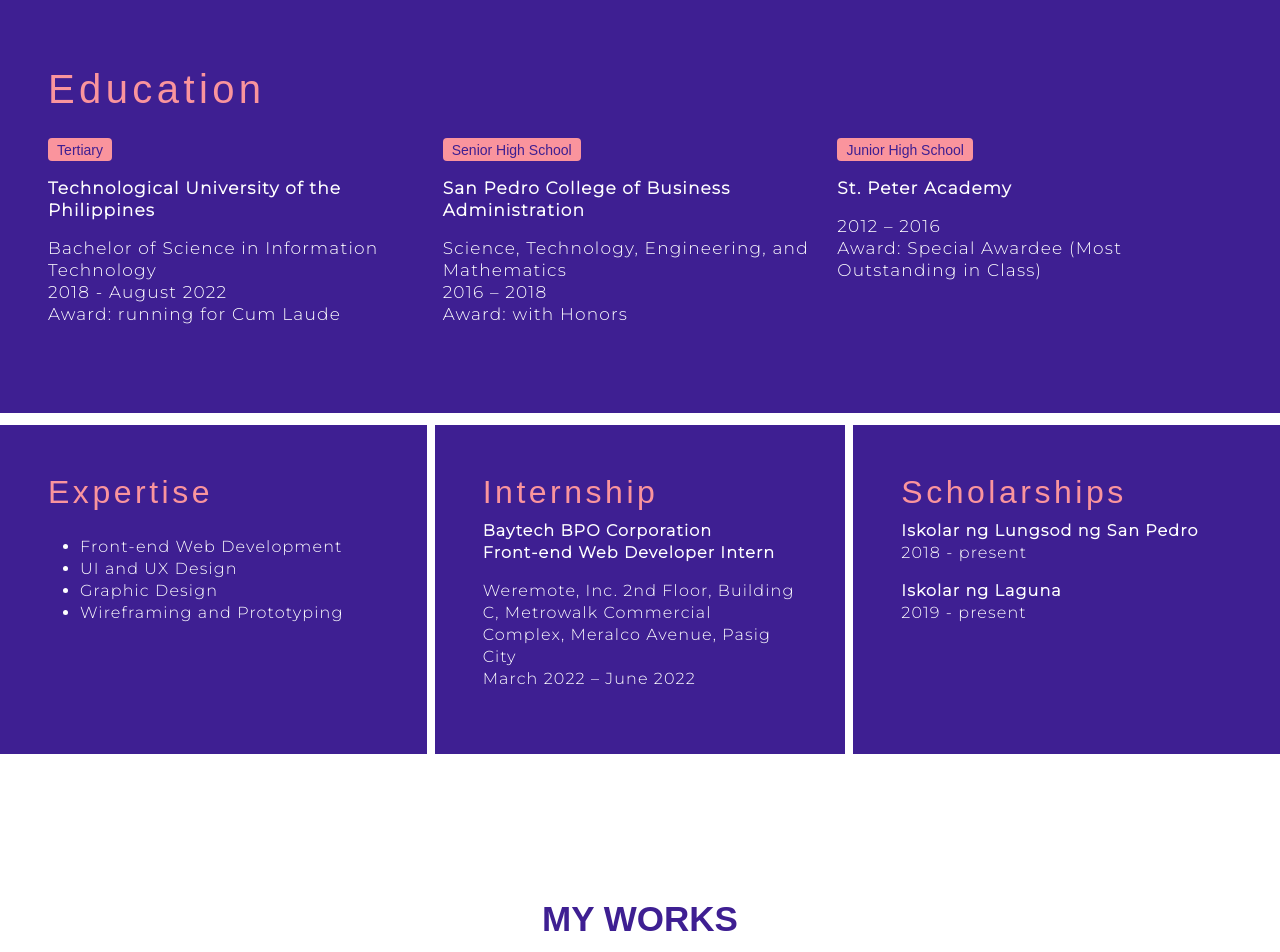
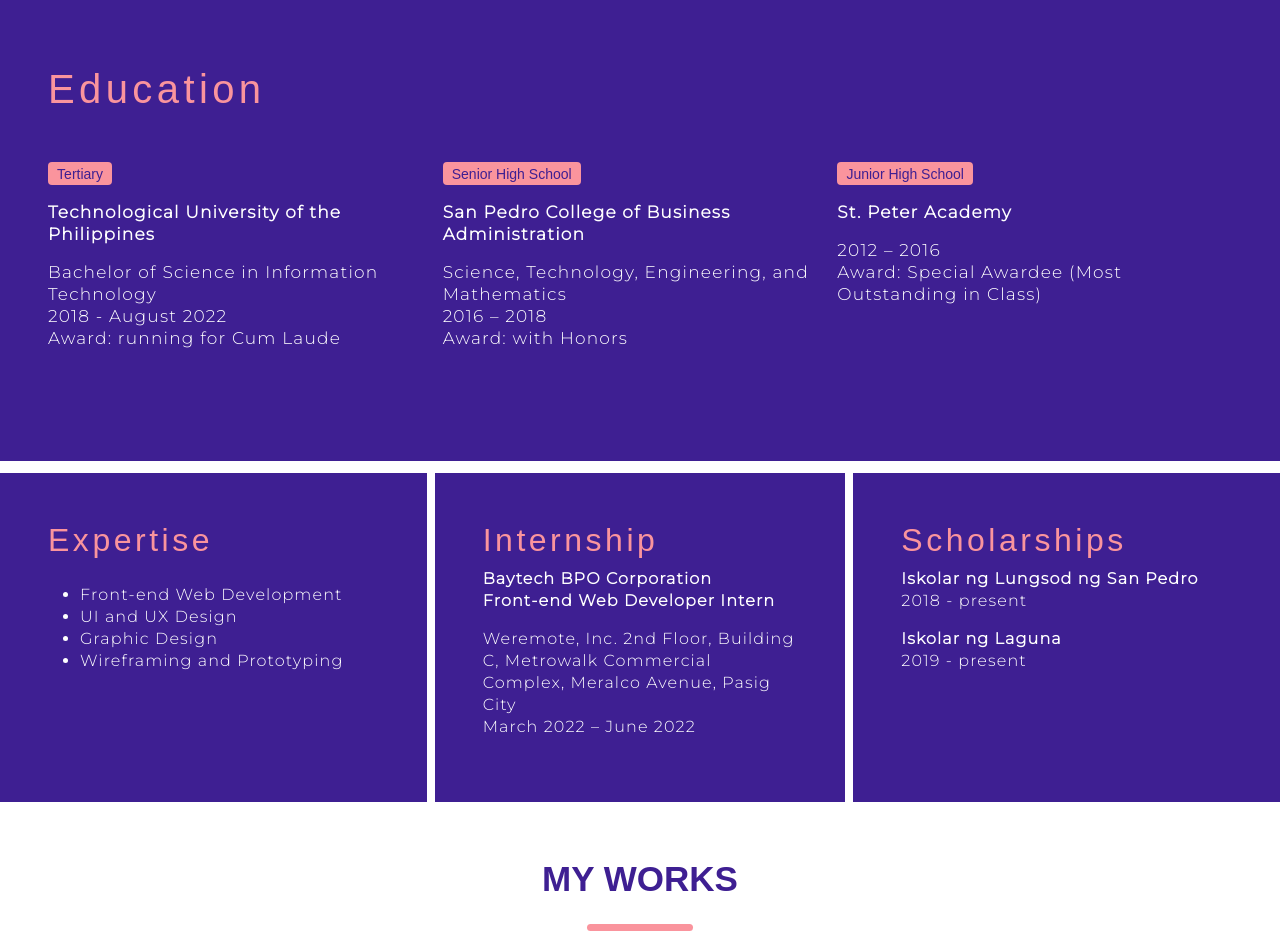
Before and after one commit to rhemamiranda/portfolio-web, a plain HTML site: page index.html in a window 1280 px wide. Shown: the part 2660-3612 px from the top of the page. Drawn offline with nearby package versions, Linux system fonts and the light colour scheme; grey boxes are pictures that could not be loaded; a web font is replaced by a local one.

Commit message:
Update index.html

```diff
--- a/index.html
+++ b/index.html
@@ -158,12 +158,12 @@
 
     </section>
 
-    <div id="project-sec" class="container-fluid mx-auto py-5 px-0">
+    <div id="project-sec" class="container-fluid mx-auto pt-5 px-0">
         <div class=" mx-auto p-5 col-12 sp">
             <div class="py-4">
                 <h2 class="hideme">Education</h2>
 
-                <div class="col-12 mt-4 row row-cols-1 row-cols-lg-3">
+                <div class="col-12 mt-4 row row-cols-1 row-cols-lg-3 py-4">
                     <div class=" hideme col">
                         <span class="badge ">Tertiary</span>
                         <p class="mt-3 bold">Technological University of the Philippines</p>
@@ -237,7 +237,7 @@
 
     <section id="work-sec" class="container-fluid m-0 mx-auto c0 py-5 px-0">
 
-        <h2 class="hideme col-11 text-center mx-auto mt-5 ff">MY WORKS</h2>
+        <h2 class="hideme col-11 text-center mx-auto mt-2 ff">MY WORKS</h2>
         <h4 class="col-md-6 col-11 mb-4 mx-auto am-des text-center">
 
         </h4>
```
